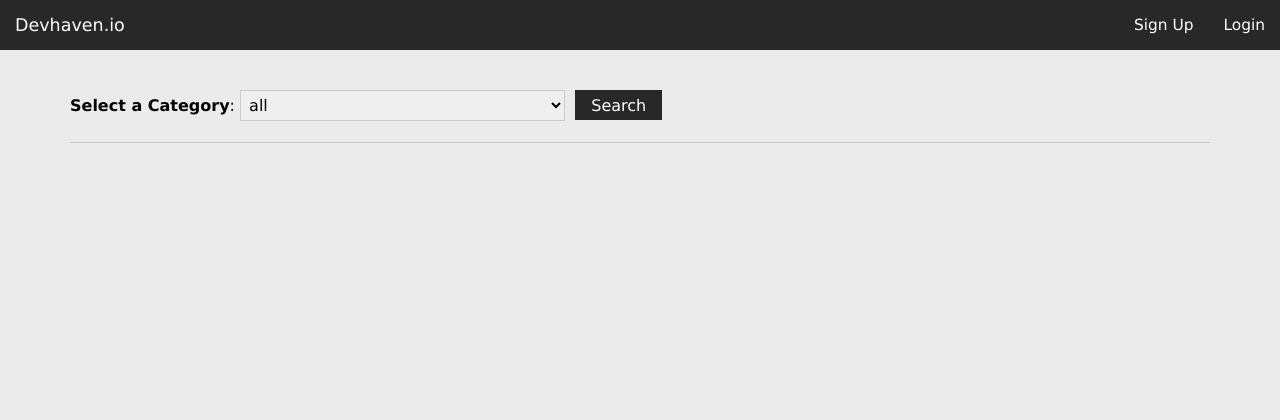
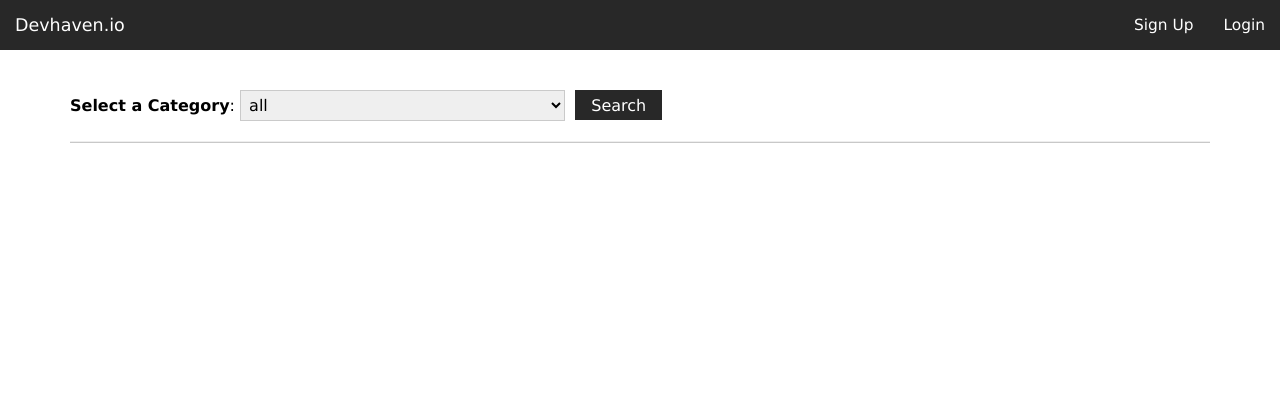
Before and after one commit to jscarty/Devhaven.io, a Django app: page / in a window 1280 px wide. Shown: the top 420 px of the page. Run offline with Django 3.2, Linux system fonts and the light colour scheme; data that the repository does not hold is empty; some libraries are stand-ins or nearby versions.

Commit message:
Background color = white

```diff
--- a/webapp/static/webapp/main.css
+++ b/webapp/static/webapp/main.css
@@ -3,7 +3,7 @@ html,
 body {
     margin: 0;
     padding: 0;
-    background: rgb(235, 235, 235);
+    background: rgb(255, 255, 255);
     color: black;
 }
 * {
```
